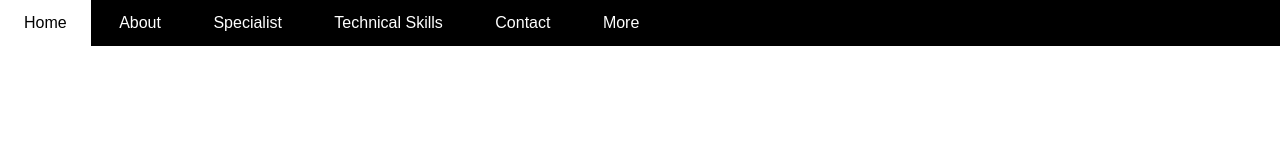
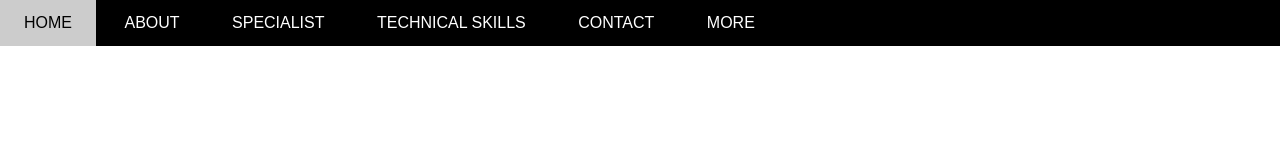
Before and after one commit to KhoaDQ/manual-personal-website, a plain HTML site: page index.html in a window 1280 px wide. Drawn offline with Linux system fonts and the light colour scheme.

Commit message:
create initial navigation and css

```diff
--- a/assets/css/style.css
+++ b/assets/css/style.css
@@ -17,28 +17,55 @@ html {
   background-color: #000;
 }
 
-#nav {
+#nav,
+.subnav {
+  list-style-type: none;
+}
+
+#nav > li {
+  display: inline-block;
 }
 
 #nav li {
-  display: inline-block;
+  position: relative;
+}
+
+#nav > li > a {
+  color: #fff;
+  text-transform: uppercase;
 }
 
 #nav li a {
-  color: #fff;
   text-decoration: none;
   line-height: 46px;
   padding: 0 24px;
-  display: inline-block;
+  display: block;
 }
 
-#nav li:hover a {
-  color: #000;
-  background-color: #fff;
+#nav li:hover .subnav {
+  display: block;
 }
 
-#nav #subnav {
+#nav .subnav li:hover a,
+#nav > li:hover > a {
+  color: #000;
+  background-color: #ccc;
+}
+
+#nav .subnav {
   display: none;
+  min-width: 160px;
+  position: absolute;
+  top: 100%;
+  left: 0;
+  background-color: #fff;
+  box-shadow: 0 0 10px rgba(0, 0, 0, 0.3);
+}
+
+#nav .subnav a {
+  color: #000;
+  padding: 0 12px;
+  line-height: 38px;
 }
 
 #slider {
--- a/index.html
+++ b/index.html
@@ -18,7 +18,7 @@
                 <li><a href="">Contact</a></li>
                 <li>
                     <a href="">More</a>
-                    <ul id="subnav">
+                    <ul class="subnav">
                         <li><a href="">Work</a></li>
                         <li><a href="">Education</a></li>
                         <li><a href="">Experience</a></li>
```
